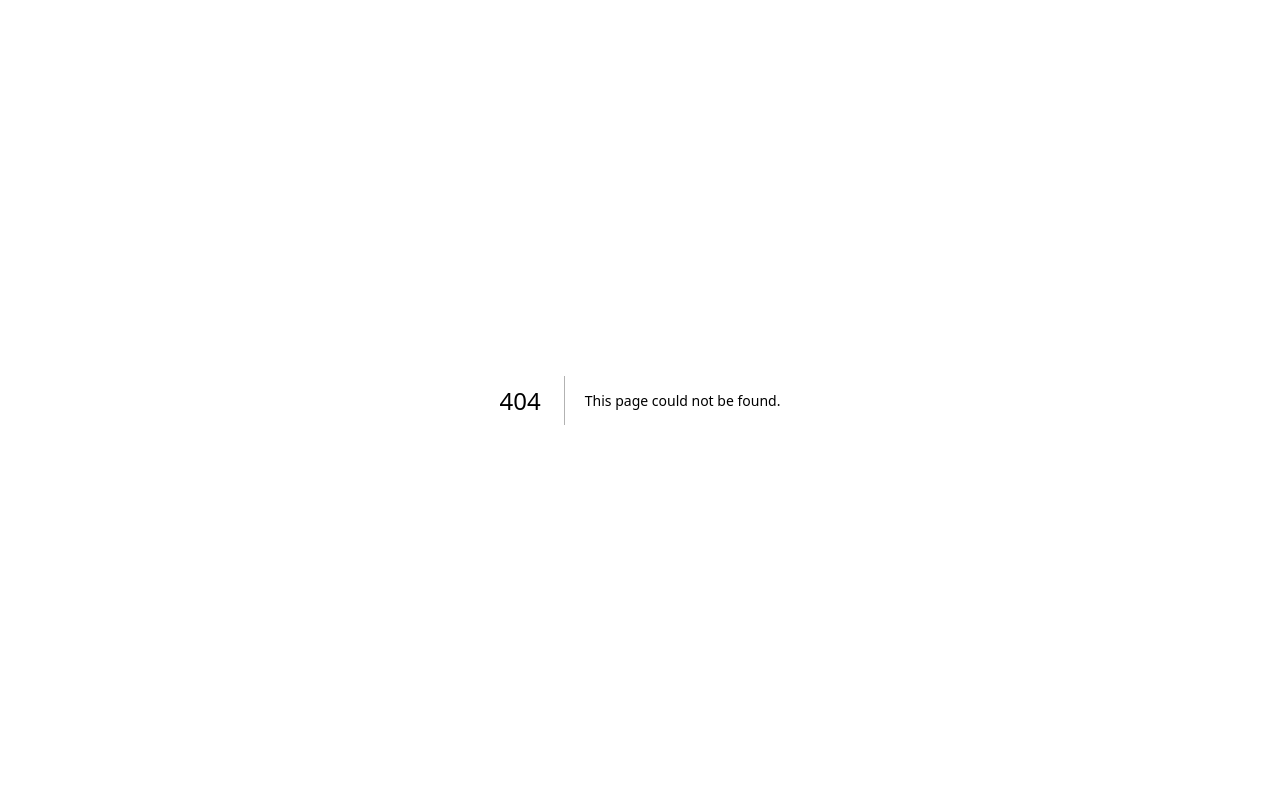
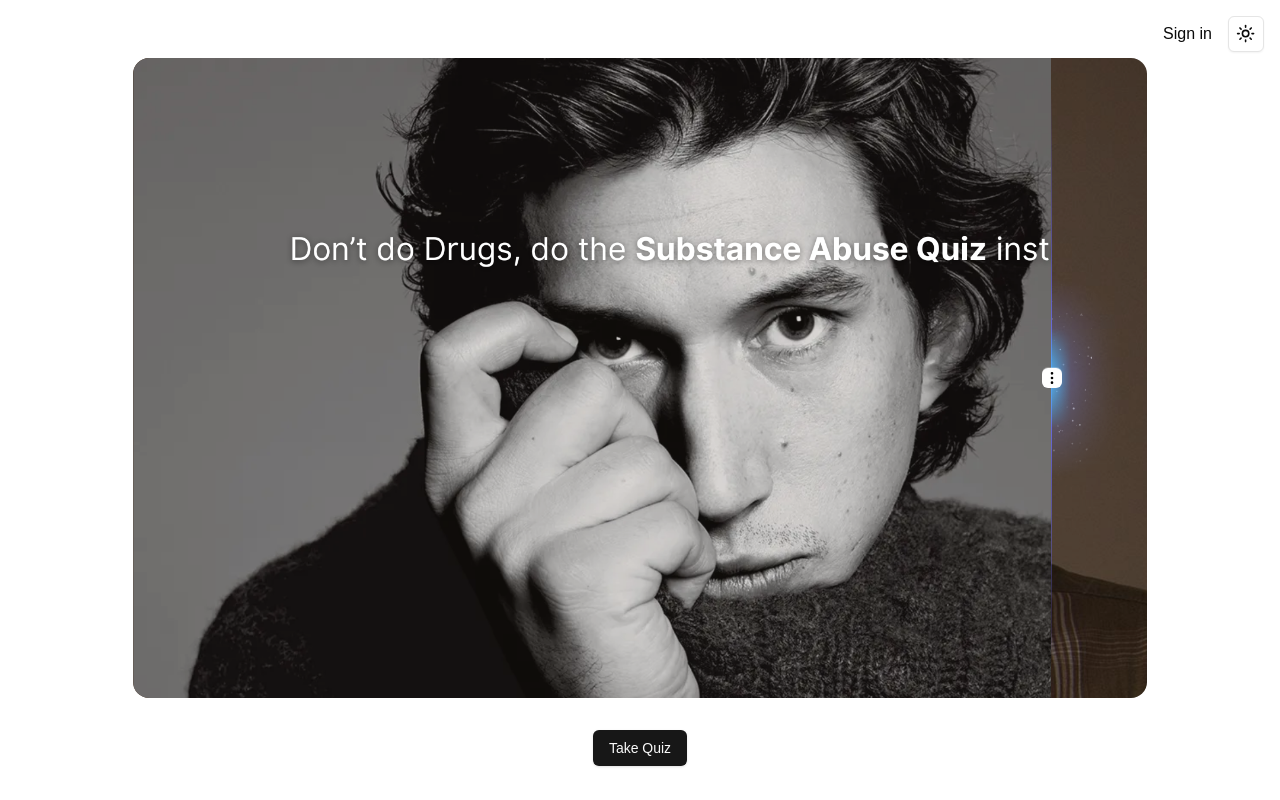
Before and after one commit to ivyn-yak/heartcode, a Next.js app: page /landing in a window 1280 px wide. Before the commit this address had no page. Built offline with nearby package versions, Linux system fonts and the light colour scheme; no server answers.

Commit message:
added routing w quiz button

```diff
--- /dev/null
+++ b/app/landing/page.tsx
@@ -0,0 +1,26 @@
+"use client";
+
+import { NavbarAuth } from "@/components/navbar-auth";
+import { Landing } from "@/components/landing";
+import QuizButton from '@/components/quiz-button';
+import { useRouter } from 'next/navigation';
+
+export default function LandingPage() {
+    const router = useRouter();
+
+    const handleClick = () => {
+        router.push('/quiz');
+    };
+
+  return (
+    <div className="relative min-h-screen flex flex-col items-center justify-center">
+      <NavbarAuth />
+      <div className="w-full h-full flex flex-col items-center justify-center">
+        <Landing />
+        <div className="mt-8">
+            <QuizButton/>
+        </div>
+      </div>
+    </div>
+  );
+}
--- a/app/layout.tsx
+++ b/app/layout.tsx
@@ -26,7 +26,7 @@ export default function RootLayout({
   children: React.ReactNode;
 }>) {
   return (
-    <ClerkProvider afterSignOutUrl="/quiz">
+    <ClerkProvider afterSignOutUrl="/landing">
       <html lang="en">
         <body
           className={`${geistSans.variable} ${geistMono.variable} antialiased`}
--- a/app/quiz/page.tsx
+++ b/app/quiz/page.tsx
@@ -2,20 +2,8 @@
 
 import DrugQuiz from "@/components/quiz";
 import { NavbarAuth } from "@/components/navbar-auth";
-import { useUser } from "@clerk/clerk-react";
-import { Landing } from "@/components/landing";
 
-export default function QuizDemo() {
-  const { isSignedIn } = useUser();
-  if (!isSignedIn) {
-    return (
-      <div>
-        <NavbarAuth />
-        <Landing />
-      </div>
-    );
-  }
-
+export default function Quiz() {
   return (
     <div>
       <NavbarAuth />
--- a/components/dock.tsx
+++ b/components/dock.tsx
@@ -30,7 +30,7 @@ export function Dock() {
       icon: (
         <IconHeartHandshake className="h-full w-full text-neutral-500 dark:text-neutral-300" />
       ),
-      href: "/quiz",
+      href: "/landing",
     },
     {
       title: "GitHub",
--- a/components/landing.tsx
+++ b/components/landing.tsx
@@ -3,14 +3,10 @@ import { Compare } from "@/components/ui/compare";
 
 export function Landing() {
   return (
-    <div className=" h-[100vh] w-[100vw] px-1 md:px-8 flex items-center justify-center [transform-style:preserve-3d]">
-      <div
-        style={{
-          transform: "rotateX(15deg) translateZ(80px)",
-        }}
-        className="py-2 mx-auto w-5/6 h-5/6"
-      >
-        <Compare
+
+    <div className="mt-6 h-[80vh] w-[100vw] px-1 md:px-8 [transform-style:preserve-3d]">
+      <div className=" mx-auto w-5/6 h-full">
+      <Compare
           firstImage="/male.png"
           secondImage="/addict.png"
           firstImageClassName="object-cover object-left-top w-full"
--- a/components/navbar-auth.tsx
+++ b/components/navbar-auth.tsx
@@ -6,7 +6,7 @@ import { ModeToggle } from "./mode-toggle";
 
 export const NavbarAuth = () => {
   return (
-    <div className="absolute right-0 p-4 z-50">
+    <div className="absolute top-0 right-0 p-4 z-50">
       <div className="flex gap-4">
         <SignedOut>
           <SignInButton />
--- /dev/null
+++ b/components/quiz-button.tsx
@@ -0,0 +1,18 @@
+import { useRouter } from 'next/navigation';
+import { Button } from "@/components/ui/button";
+
+const QuizButton: React.FC = () => {
+    const router = useRouter();
+
+    const handleClick = () => {
+        router.push('/quiz');
+    };
+
+    return (
+        <Button onClick={handleClick}>
+            Take Quiz
+        </Button>
+    );
+};
+
+export default QuizButton;
```
Also changed, not shown: middleware.ts (+6 -2 lines).
